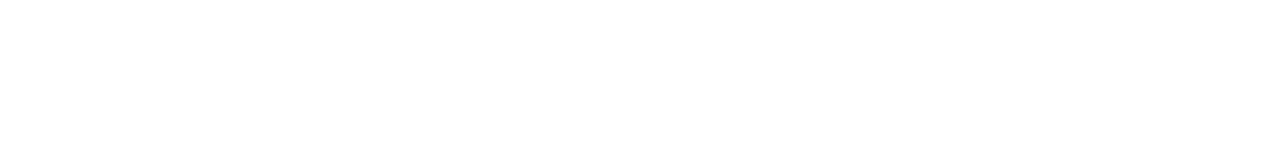
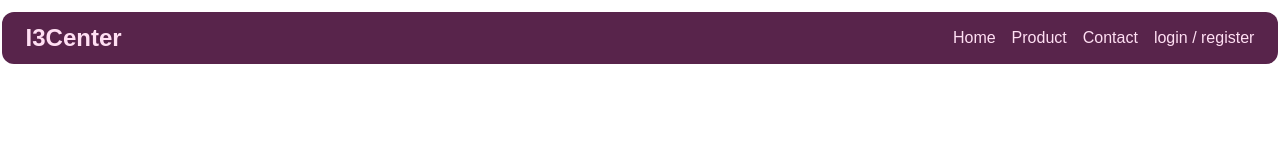
Before and after one commit to parisa9776/parisa-fatemeh, a plain HTML site: page index.html in a window 1280 px wide. Drawn offline with Linux system fonts and the light colour scheme.

Commit message:
create nav and styling

```diff
--- a/css/style.css
+++ b/css/style.css
@@ -0,0 +1,30 @@
+*{
+    padding: 0;
+    margin: 0;
+    text-decoration: none;
+    list-style: none;
+    font-family: Arial, Helvetica, sans-serif;
+}
+header nav{
+    width: 96%;
+    margin: 12px auto;
+    background-color: rgb(88, 36, 75);
+    display: flex;
+    align-items: center;
+    justify-content: space-between;
+    padding: 12px 24px;
+    border-radius: 12px;
+}
+header nav h1{
+    color: rgb(255, 223, 243);
+}
+header nav ul{
+    display: flex;
+    align-items: center;
+    justify-content: space-around;
+    gap: 16px;
+}
+header nav ul li a{
+    color: rgb(255, 223, 243);
+
+}
--- a/index.html
+++ b/index.html
@@ -10,7 +10,17 @@
 </head>
 
 <body>
-
+     <header>
+        <nav>
+            <h1>I3Center</h1>
+            <ul>
+                <li><a href="#">Home</a></li>
+                <li><a href="pages/product.html">Product</a></li>
+                <li><a href="#">Contact</a></li>
+                <li><a href="#">login / register</a></li>
+            </ul>
+        </nav>
+    </header>
 
 
 
```
